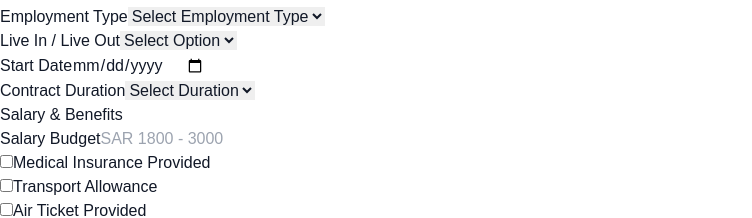
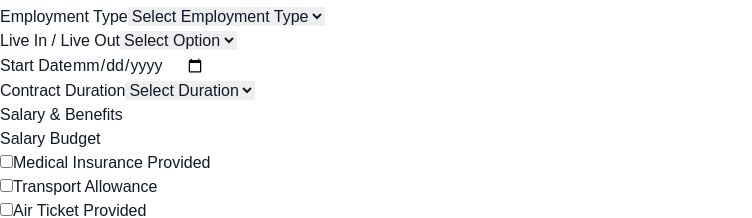
Before and after one commit to siyadainternationalagency-stack/siyada-international-agency, a React (Vite) app: page / in a window 1280 px wide. Shown: the part 5901-6119 px from the top of the page, without its empty margins (0-752 px from the left). Built offline with nearby package versions, Linux system fonts and the light colour scheme; no server answers; the database is empty.

Commit message:
Removed duplicate admin button

```diff
--- a/src/components/HireStaff.jsx
+++ b/src/components/HireStaff.jsx
@@ -720,7 +720,7 @@ export default function HireStaff() {
                 name="salary_budget"
                 value={formData.salary_budget}
                 onChange={handleChange}
-                placeholder="SAR 1800 - 3000"
+                placeholder=""
                 className="w-full border rounded-xl p-4"
               />
             </div>
```
